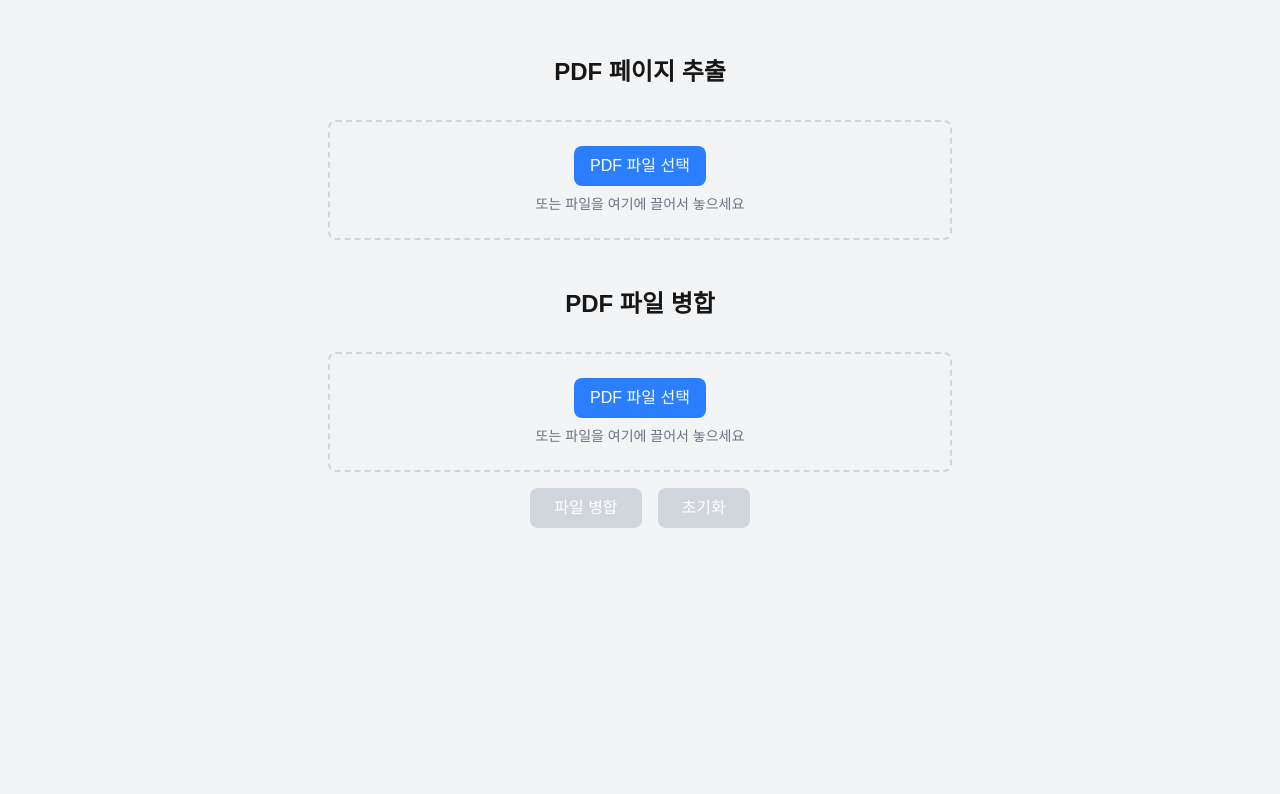
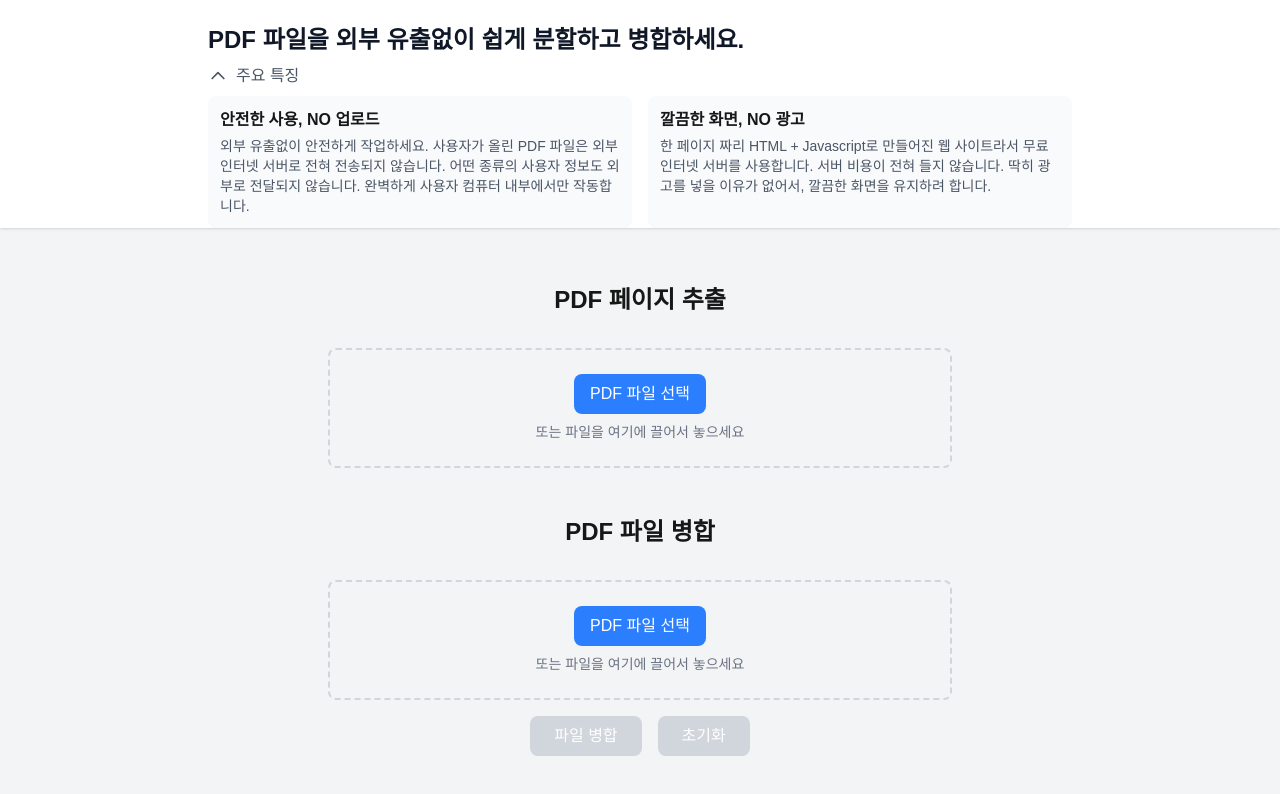
Before and after one commit to henasys/pdf-tools, a Next.js app: page / in a window 1280 px wide. Shown: the top 794 px of the page. Built offline with nearby package versions, Linux system fonts and the light colour scheme.

Commit message:
사용자 안내 문구 추가

```diff
--- a/src/app/page.tsx
+++ b/src/app/page.tsx
@@ -1,10 +1,92 @@
+"use client";
+
 import PdfSplitter from "@/components/PdfSplitter";
 import PdfMerger from "../components/PdfMerger";
+import CaretIcon from "@/components/CaretIcon";
+import { useState, useEffect, useRef } from "react";
 
 export default function Home() {
+  const [isFeaturesExpanded, setIsFeaturesExpanded] = useState(true);
+  const featuresRef = useRef<HTMLDivElement>(null);
+
+  useEffect(() => {
+    const element = featuresRef.current;
+    const observer = new IntersectionObserver(
+      ([entry]) => {
+        if (!entry.isIntersecting) {
+          setIsFeaturesExpanded(false);
+        }
+      },
+      {
+        threshold: 1.0,
+      }
+    );
+
+    if (element) {
+      observer.observe(element);
+    }
+
+    return () => {
+      if (element) {
+        observer.unobserve(element);
+      }
+    };
+  }, []);
+
   return (
-    <main className="min-h-screen bg-gray-100 py-8">
-      <div className="max-w-4xl mx-auto">
+    <main className="min-h-screen bg-gray-100">
+      <div className="bg-white shadow-sm">
+        <div className="max-w-4xl mx-auto px-4 pt-6">
+          <h1 className="text-2xl font-bold text-gray-900 mb-2">
+            PDF 파일을 외부 유출없이 쉽게 분할하고 병합하세요.
+          </h1>
+          <div className="space-y-2">
+            <button
+              onClick={() => setIsFeaturesExpanded(!isFeaturesExpanded)}
+              className="flex items-center gap-2 text-gray-600 hover:text-gray-900 transition-colors"
+            >
+              <CaretIcon
+                className={`w-5 h-5 transform transition-transform ${
+                  isFeaturesExpanded ? "rotate-180" : ""
+                }`}
+              />
+              <span className="font-medium">주요 특징</span>
+            </button>
+            <div
+              ref={featuresRef}
+              className={`grid grid-cols-1 md:grid-cols-2 gap-4 transition-all duration-300 ${
+                isFeaturesExpanded
+                  ? "opacity-100 max-h-[500px]"
+                  : "opacity-0 max-h-0 overflow-hidden"
+              }`}
+            >
+              <div className="p-3 bg-gray-50 rounded-lg">
+                <h3 className="font-semibold text-base mb-1">
+                  안전한 사용, NO 업로드
+                </h3>
+                <p className="text-sm text-gray-600">
+                  외부 유출없이 안전하게 작업하세요. 사용자가 올린 PDF 파일은
+                  외부 인터넷 서버로 전혀 전송되지 않습니다. 어떤 종류의 사용자
+                  정보도 외부로 전달되지 않습니다. 완벽하게 사용자 컴퓨터
+                  내부에서만 작동합니다.
+                </p>
+              </div>
+              <div className="p-3 bg-gray-50 rounded-lg">
+                <h3 className="font-semibold text-base mb-1">
+                  깔끔한 화면, NO 광고
+                </h3>
+                <p className="text-sm text-gray-600">
+                  한 페이지 짜리 HTML + Javascript로 만들어진 웹 사이트라서 무료
+                  인터넷 서버를 사용합니다. 서버 비용이 전혀 들지 않습니다. 딱히
+                  광고를 넣을 이유가 없어서, 깔끔한 화면을 유지하려 합니다.
+                </p>
+              </div>
+            </div>
+          </div>
+        </div>
+      </div>
+
+      <div className="max-w-4xl mx-auto px-4 py-8">
         <PdfSplitter />
         <PdfMerger />
       </div>
--- /dev/null
+++ b/src/components/CaretIcon.tsx
@@ -0,0 +1,21 @@
+interface CaretIconProps {
+  className?: string;
+}
+
+export default function CaretIcon({ className = "" }: CaretIconProps) {
+  return (
+    <svg
+      className={className}
+      fill="none"
+      stroke="currentColor"
+      viewBox="0 0 24 24"
+    >
+      <path
+        strokeLinecap="round"
+        strokeLinejoin="round"
+        strokeWidth={2}
+        d="M19 9l-7 7-7-7"
+      />
+    </svg>
+  );
+}
```
